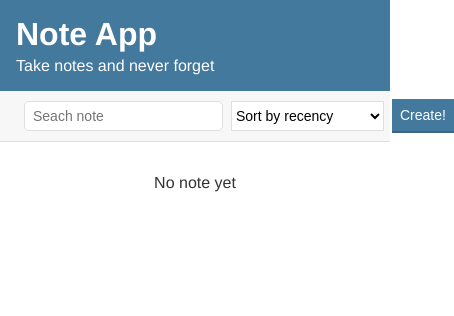
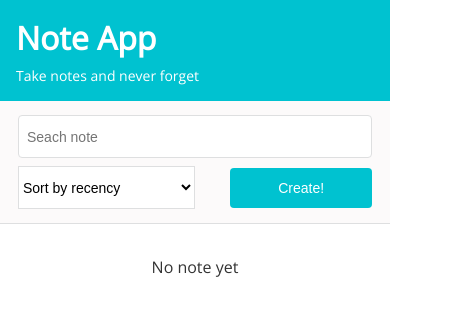
Before and after one commit to wonma/notes-app, a plain HTML site: page index.html in a window 390 px wide. Shown: the whole page, 454 px wide, since content can reach past the window. Drawn offline with nearby package versions, Linux system fonts and the light colour scheme.

Commit message:
disabled autocapitalize and changed styling

```diff
--- a/index.html
+++ b/index.html
@@ -6,6 +6,7 @@
     <title>Note App</title>
     <meta name="viewport" content="width=device-width, initial-scale=1">
     <link rel="stylesheet" href="styles/styles.css">
+    <link href="https://fonts.googleapis.com/css?family=Open+Sans" rel="stylesheet">
 </head>
 <body>
     <div class="header">
@@ -16,7 +17,7 @@
     </div>
     <div class="actions">
         <div class="actions__container">
-            <input class="input" id="search-input" type="text" placeholder="Seach note">
+            <input class="input" id="search-input" type="text" autocapitalize="none" placeholder="Seach note">
             <select class="dropdown" id="sort-by">
                 <option value="byRecency">Sort by recency</option>
                 <option value="byAbc">Show alphabectically</option>
--- a/styles/styles.css
+++ b/styles/styles.css
@@ -22,7 +22,7 @@ html {
 
 body {
   color: #333333;
-  font-family: Helvetica, Arial, sans-serif;
+  font-family: 'Open Sans', Arial, sans-serif;
   font-size: 1.6rem;
 }
 
@@ -45,27 +45,27 @@ a {
 /* Header */
 
 .header {
-  background: #43799c;
+  background: #00c2d0;
   color: white;
   padding: 1.6rem 0;
 }
 
 .header__title {
   font-size: 3.2rem;
-  margin-bottom: .4rem;
+  margin-bottom: .7rem;
 }
 
 .header__subtitle {
-  font-size: 1.6rem;
+  font-size: 1.4rem;
   font-weight: 300;
 }
 
 /* Actions Bar */
 
 .actions {
-    background-color: #F7F7F7;
+    background-color: rgb(252, 250, 250);
     border-bottom: 1px solid #dedfe0;
-    padding: .8rem
+    padding: 1.4rem 1rem;
 }
 
 .actions__container {
@@ -74,7 +74,13 @@ a {
     max-width: 60rem;
     margin: 0 auto;
     min-height: 3rem;
-    padding: 0 1.6rem;
+    padding: 0 .8rem;
+}
+
+@media only screen and (max-width: 460px) {
+    .actions__container {
+        flex-wrap: wrap;
+    }
 }
 
 .actions__container--spaced {
@@ -89,12 +95,21 @@ a {
 
 .input {
     border: 1px solid #DEDFE0;
-    border-radius: 5px;
+    border-radius: 4px;
     font-size: 1.4rem;
     font-weight: 300;
     height: 3rem;
     margin-right: .8rem;
     padding: .4rem .8rem;
+}
+
+@media only screen and (max-width: 460px) {
+    .input {
+        flex: 1 100%;
+        margin-right: 0;
+        margin-bottom: .8rem;
+        height: 4.3rem;
+    }
 }
 
 .dropdown {
@@ -107,15 +122,28 @@ a {
     margin-right: .8rem;
 }
 
+@media only screen and (max-width: 460px) {
+    .dropdown {
+        width:50%;
+        height: 4.3rem;
+    }
+}
+
 .button {
-    background: #43799c;
+    background: #00c2d0;
     border: none;
-    border-bottom: 2px solid #396684;
+    border-radius: 4px;
     color: white;
     font-size: 1.4rem;
     font-weight: 300;
-    padding: .8rem;
+    padding: 1.2rem 1.6rem;
     transition: background .3s ease;
+}
+
+@media only screen and (max-width: 460px) {
+    .button {
+        width:40%;
+    }
 }
 
 .button:hover {
@@ -160,10 +188,11 @@ a {
 .list-item {
     text-decoration: none;
     color: #333333;
-    background: #F7F7F7;
-    border: 1px solid #dedfe0;
-    margin: 1.6rem 0;
-    padding: 1.6rem;
+    /* background: #fdfdfd; */
+    /* border: 1px solid #dedfe0; */
+    border-bottom: 1px solid #f2f2f2;
+    margin: 3rem 0;
+    padding: 1.6rem 1.6rem;
     display: block;
     transition: background .3s ease;
 }
@@ -173,15 +202,14 @@ a {
 }
 
 .list-item__title {
-    font-size: 1.8rem;
+    font-size: 2rem;
     margin-bottom: .4rem
 }
 
 .list-item__subtitle {
-    color: #666;
-    font-size: 1.4rem;
+    color: rgb(169, 179, 178);
+    font-size: 1.2rem;
     font-weight: 300;
-    font-style: italic;
 }
 
 .empty-message {
```
Also changed, not shown: 2 other files.
